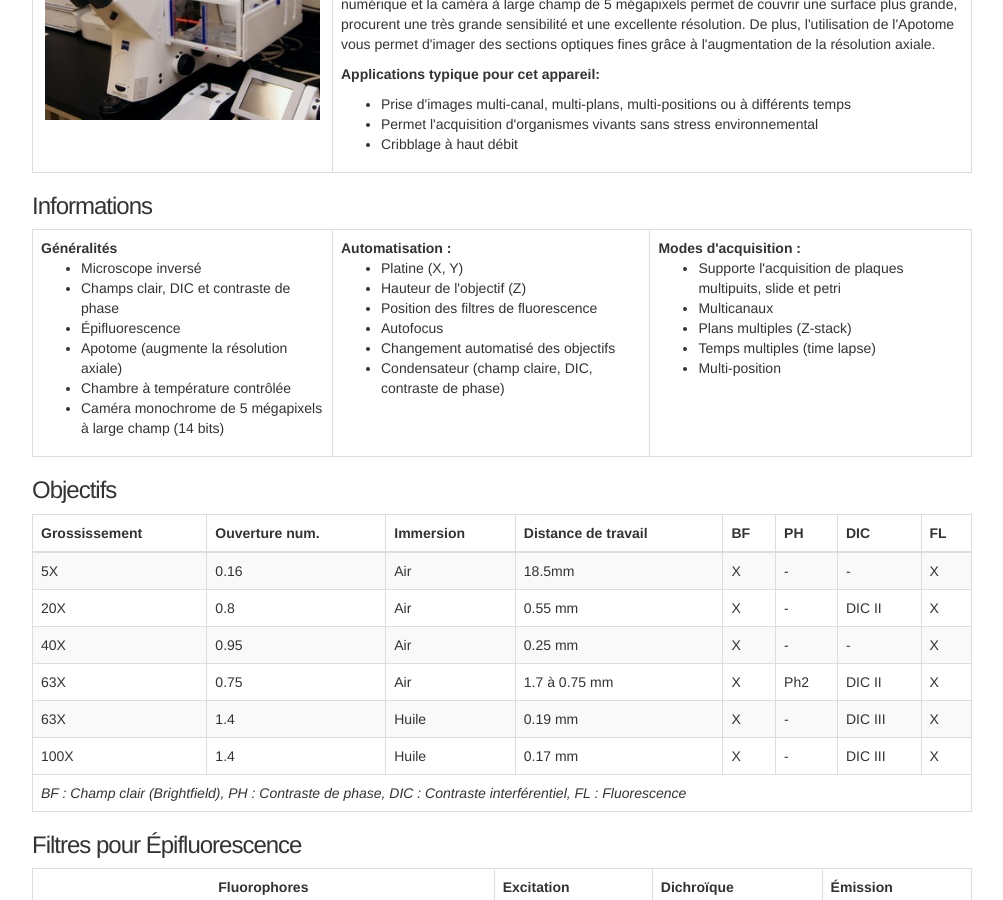
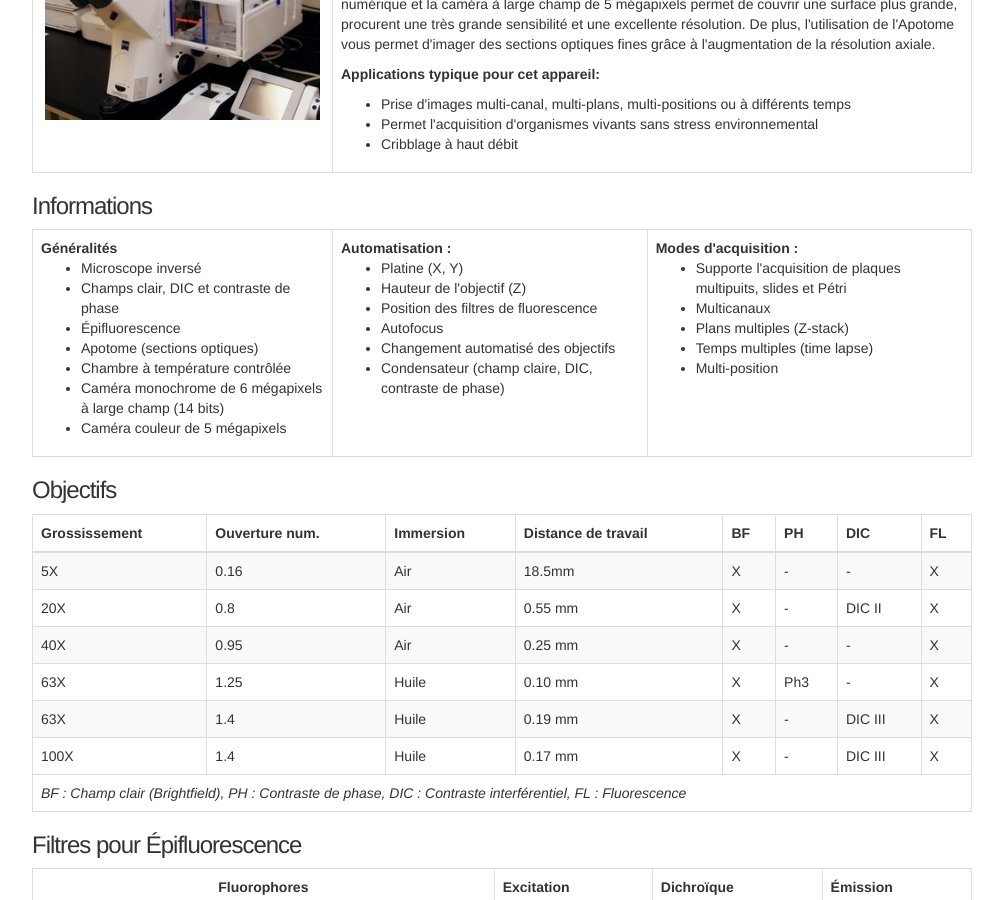
Before and after one commit to jflucier/bioinfo-portal-, a Jekyll site: the page built from portal/equipements/zeiss_axioobserver_z1.md, in a window 1280 px wide and 900 px high, scrolled down 399 px. Shown: the whole window, without its empty margins (48-1051 px from the left). Built offline with Jekyll 4.4.1, drawn with Linux system fonts in a browser that asks for light colours; nearby versions of some CDN libraries; Markdown is read by kramdown in place of the engine named in the settings.

Commit message:
Nouveau matériel sur le Zeiss Observer

```diff
--- a/portal/equipements/zeiss_axioobserver_z1.md
+++ b/portal/equipements/zeiss_axioobserver_z1.md
@@ -44,9 +44,10 @@ layout: default
             <li>Microscope inversé</li>
             <li>Champs clair, DIC et contraste de phase</li>
             <li>Épifluorescence</li>
-            <li>Apotome (augmente la résolution axiale)</li>
+            <li>Apotome (sections optiques)</li>
             <li>Chambre à température contrôlée</li>
-            <li>Caméra monochrome de 5 mégapixels à large champ (14 bits)</li>
+            <li>Caméra monochrome de 6 mégapixels à large champ (14 bits)</li>
+            <li>Caméra couleur de 5 mégapixels</li>
         </ul>
 
     </td>
@@ -64,7 +65,7 @@ layout: default
     <td  >
         <b>Modes d'acquisition :</b>
         <ul>
-            <li>Supporte l'acquisition de plaques multipuits, slide et petri</li>
+            <li>Supporte l'acquisition de plaques multipuits, slides et Pétri</li>
             <li>Multicanaux</li>
             <li>Plans multiples (Z-stack)</li>
             <li>Temps multiples (time lapse)</li>
@@ -127,12 +128,12 @@ layout: default
         </tr>
         <tr>
             <td>63X</td>
-            <td>0.75</td>
-            <td>Air</td>
-            <td>1.7 à 0.75 mm</td>
+            <td>1.25</td>
+            <td>Huile</td>
+            <td>0.10 mm</td>
             <td>X</td>
-            <td>Ph2</td>
-            <td>DIC II</td>
+            <td>Ph3</td>
+            <td>-</td>
             <td>X</td>
         </tr>
         <tr>
```
